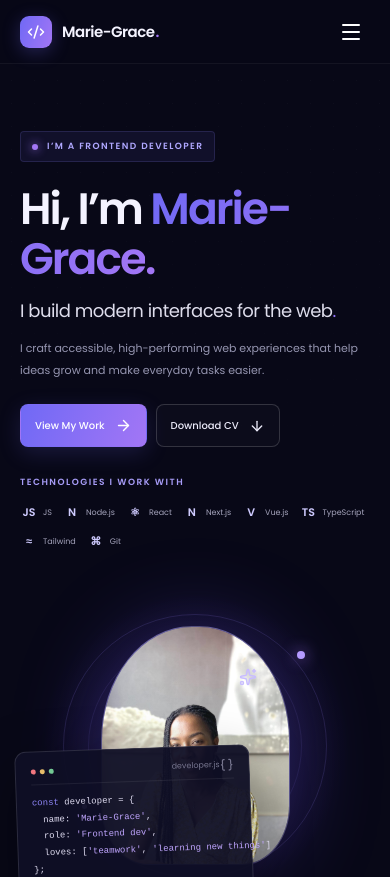
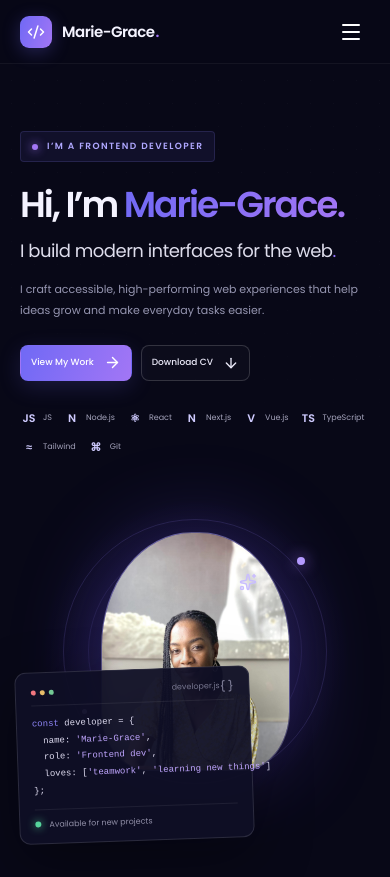
Before and after one commit to mariegrace31/mgportfolio, a Next.js app: page / in a window 390 px wide. Shown: the top 877 px of the page. Built offline with nearby package versions, Linux system fonts and the light colour scheme.

Commit message:
Update projects page

```diff
--- a/app/globals.css
+++ b/app/globals.css
@@ -145,3 +145,10 @@ button, a { -webkit-tap-highlight-color: transparent; }
   .projects-grid > * { flex:none; height:100%; }
   .project-image-frame { inset:20px; }
 }
+@media (max-width:650px) {
+  .hero-copy h1 { font-size:36px; }
+  .tech-label { display:none; }
+  .code-card { bottom:-7px; }
+  .hero-actions .button { min-height:36px; padding-inline:10px; font-size:9px; }
+  .projects-grid { grid-auto-columns:78%; }
+}
```
